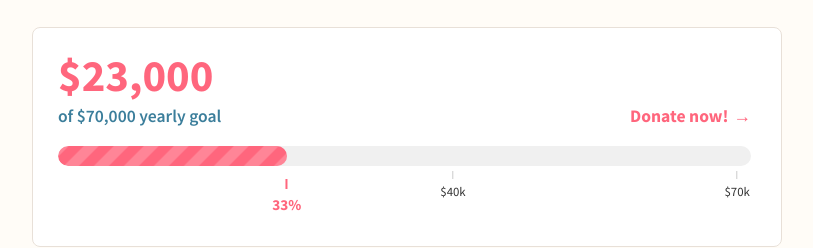
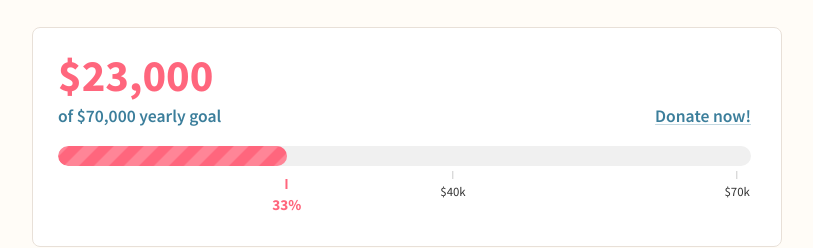
Before and after one commit to hanami/sponsor.hanamirb.org, a plain HTML site: page index.html in a window 1280 px wide. Shown: the part 1652-1900 px from the top of the page, without its empty margins (123-936 px from the left). Drawn offline with Linux system fonts and the light colour scheme.

Commit message:
Fix link

```diff
--- a/index.html
+++ b/index.html
@@ -1187,7 +1187,7 @@
                 <div class="current-amount">$23,000</div>
                 <div class="target">
                   of $70,000 yearly goal
-                  <a href="https://github.com/sponsors/hanami" class="donate-now-link">Donate now!</a>
+                  <a href="https://github.com/sponsors/hanami" class="#business-patron">Donate now!</a>
                 </div>
               </div>
 
```
